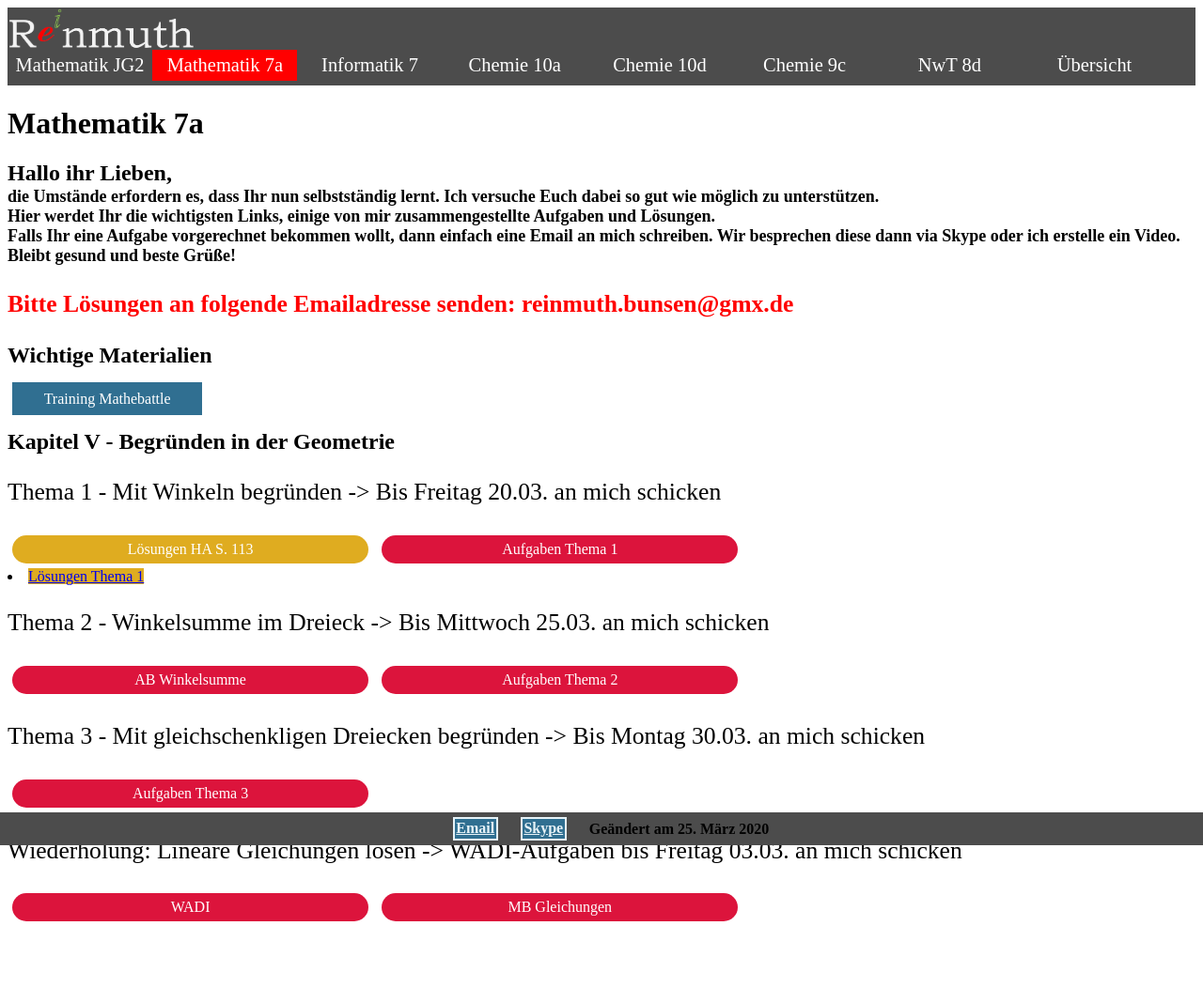
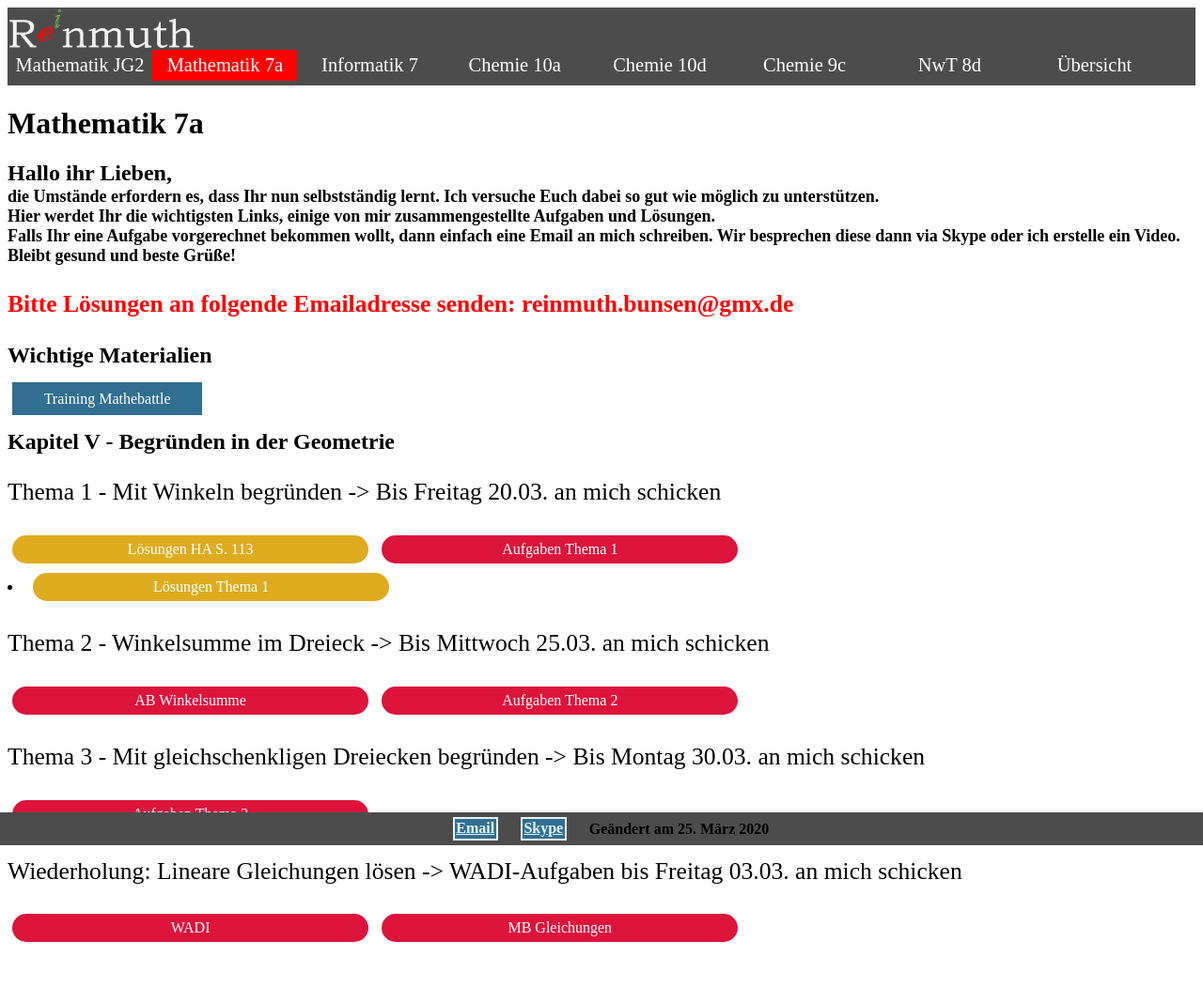
Before and after one commit to Reinmuth/Reinmuth.github.io, a Jekyll site: the page 7aM.html, which Jekyll copies as it is, in a window 1280 px wide. Shown: the whole page at 94% size. Built offline with Jekyll 4.4.1, drawn with Linux system fonts in a browser that asks for light colours; before the commit the page ends 1046 px from its top, so only the background shows below that.

Commit message:
Add files via upload

```diff
--- a/7aM.html
+++ b/7aM.html
@@ -52,7 +52,7 @@
 
 						<a class="kachel sol" href="M7/Lösungen HA.pdf">Lösungen HA S. 113</a>
 						<a class="kachel exerc" href="M7/Thema 1 Aufgaben.pdf">Aufgaben Thema 1</a>
-						<li> <a class="sol" href="M7/Thema 1 Lösungen.pdf">Lösungen Thema 1</a>    </li>
+						<li> <a class="kachel sol" href="M7/Thema 1 Lösungen.pdf">Lösungen Thema 1</a>    </li>
 						<!-- <li> <a class="vid" href="">Erklärungen</a>    </li> -->
 
 
```
